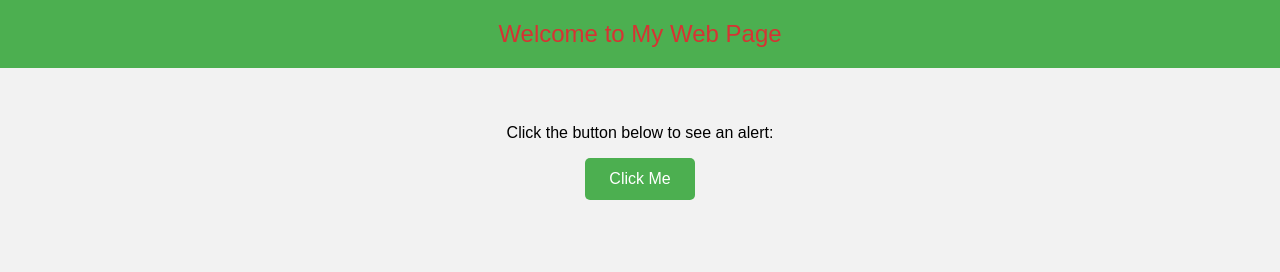
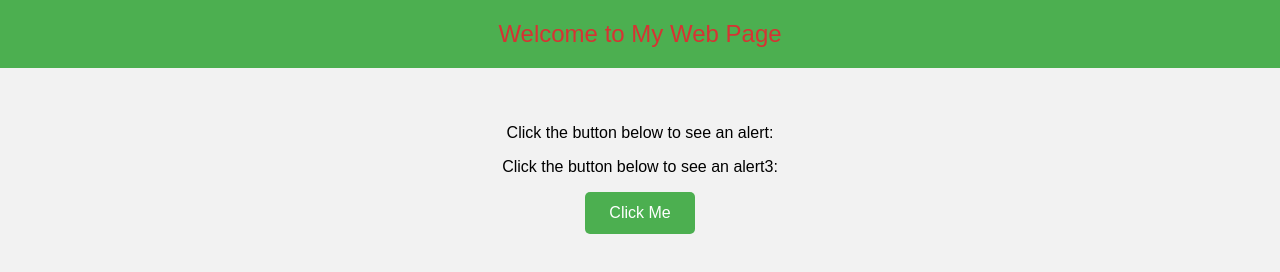
Before and after one commit to arshiya406/GitPractical, a plain HTML site: page index.html in a window 1280 px wide. Drawn offline with Linux system fonts and the light colour scheme.

Commit message:
Update index.html

```diff
--- a/index.html
+++ b/index.html
@@ -47,6 +47,7 @@
 
   <main>
     <p>Click the button below to see an alert:</p>
+    <p>Click the button below to see an alert3:</p>
     <button onclick="showMessage()">Click Me</button>
   </main>
 
```
